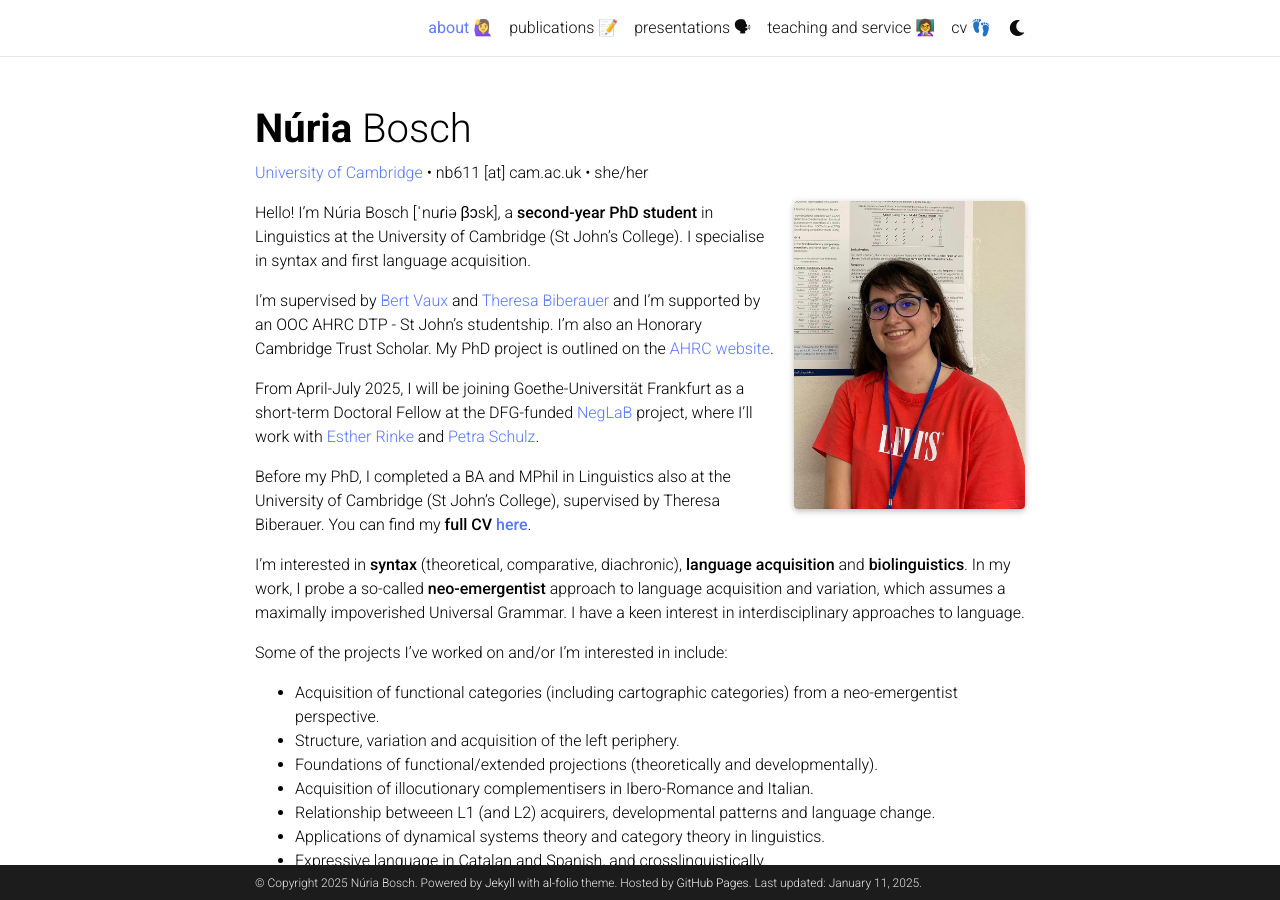
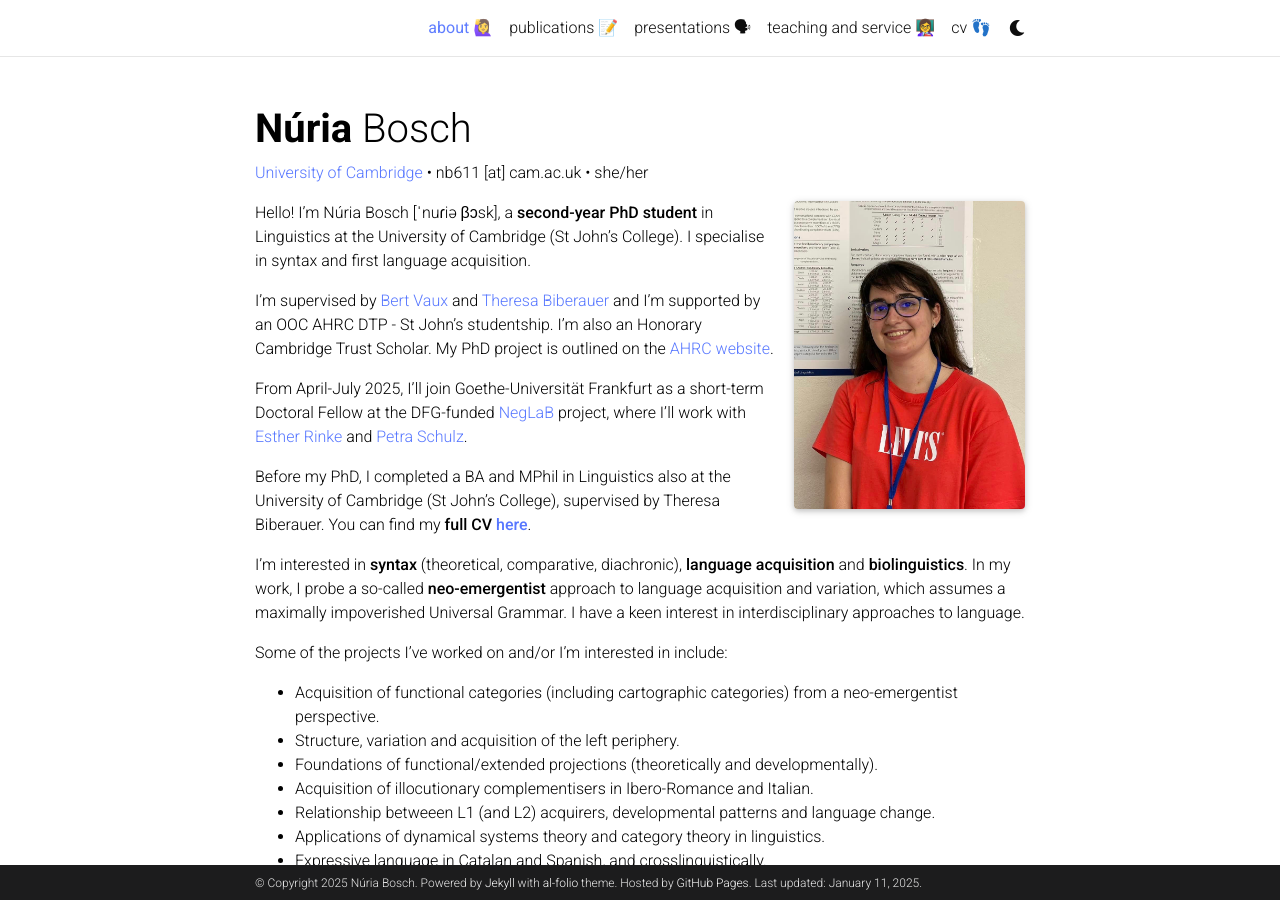
Before and after one commit to nuria-bosch/nuria-bosch.github.io, a Jekyll site: the page built from _pages/about.md, in a window 1280 px wide and 900 px high. Built offline with Jekyll 4.4.1, drawn with Linux system fonts in a browser that asks for light colours; full-size pictures stand in for the smaller copies a plugin makes; comment, search, counter and statistics services are not loaded; a style sheet for code colours, icons or effects is not loaded.

Commit message:
Update about.md

```diff
--- a/_pages/about.md
+++ b/_pages/about.md
@@ -20,7 +20,7 @@ Hello! I'm Núria Bosch [ˈnuɾiə βɔsk], a **second-year PhD student** in Lin
 
 I'm supervised by [Bert Vaux](https://www.mmll.cam.ac.uk/bv230) and [Theresa Biberauer](https://www.mmll.cam.ac.uk/dr-theresa-biberauer) and I'm supported by an OOC AHRC DTP - St John's studentship. I'm also an Honorary Cambridge Trust Scholar. My PhD project is outlined on the [AHRC website](https://www.oocdtp.ac.uk/people/nuria-bosch).
 
-From April-July 2025, I will be joining Goethe-Universität Frankfurt as a short-term Doctoral Fellow at the DFG-funded [NegLaB](https://www.neglab.de) project, where I'll work with [Esther Rinke](https://www.neglab.de/prof-dr-esther-rinke/) and [Petra Schulz](https://www.neglab.de/prof-dr-petra-schulz/).
+From April-July 2025, I'll join Goethe-Universität Frankfurt as a short-term Doctoral Fellow at the DFG-funded [NegLaB](https://www.neglab.de) project, where I'll work with [Esther Rinke](https://www.neglab.de/prof-dr-esther-rinke/) and [Petra Schulz](https://www.neglab.de/prof-dr-petra-schulz/).
 
 Before my PhD, I completed a BA and MPhil in Linguistics also at the University of Cambridge (St John's College), supervised by Theresa Biberauer. You can find my **full CV [here](https://nuria-bosch.github.io/assets/pdf/Bosch_cv_January_2025.pdf)**.
 
```
